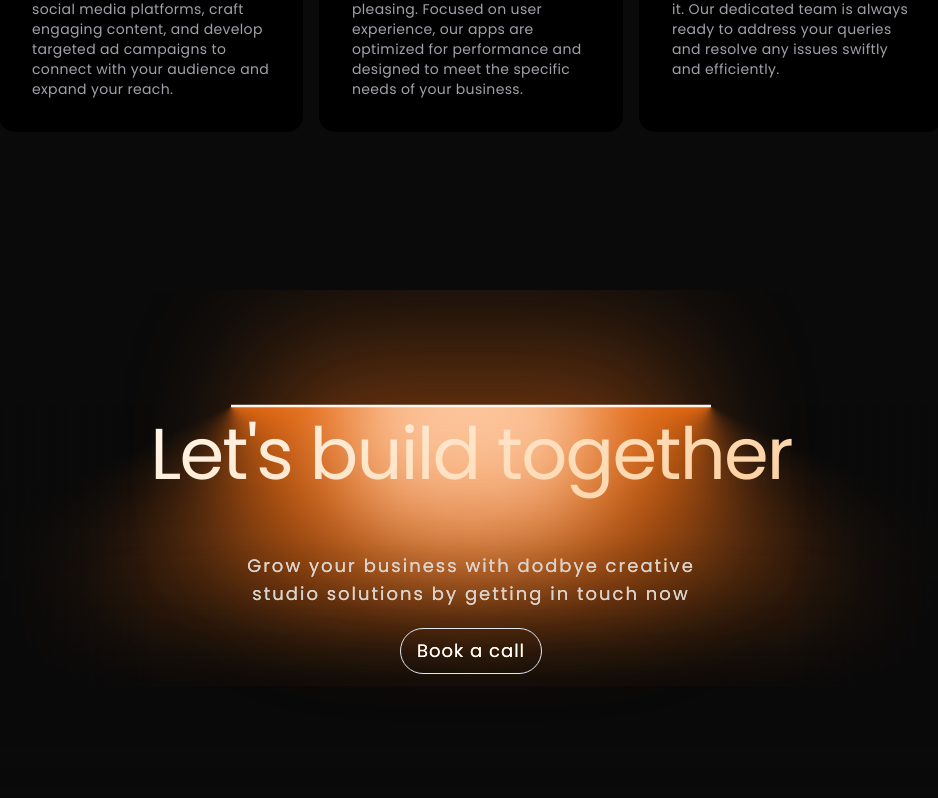
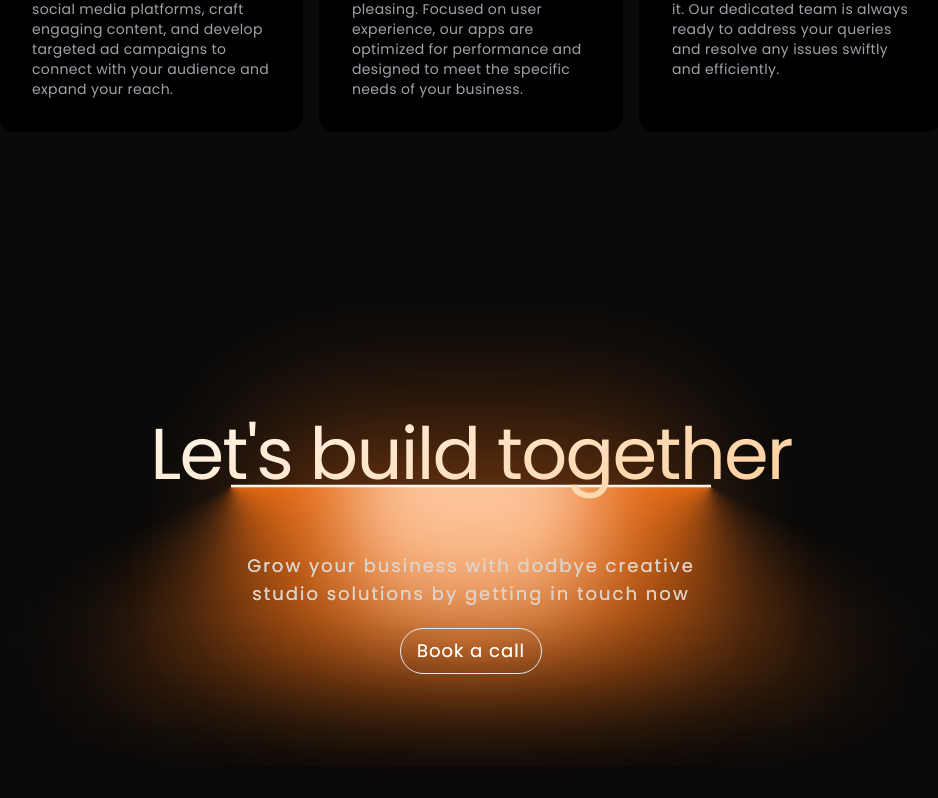
Before and after one commit to oguzhandemirkaya/dodbytewebsite, a Next.js app: page / in a window 1280 px wide. Shown: the part 6116-6914 px from the top of the page, without its empty margins (169-1107 px from the left). Built offline with nearby package versions, Linux system fonts and the light colour scheme.

Commit message:
dodbyte creative

```diff
--- a/app/snipped/lamp-snippet.tsx
+++ b/app/snipped/lamp-snippet.tsx
@@ -15,7 +15,7 @@
           ease: "easeInOut",
         }}
         className="mt-3 bg-gradient-to-br from-orange-50 to-orange-300 py-4 bg-clip-text text-center text-4xl font-medium tracking-tight text-transparent md:text-7xl"
-        style={{ marginTop: "0rem"}} // Düzeltildi
+        style={{ marginTop: "-10rem"}} // Düzeltildi
       >
         <div className="flex flex-col items-center">
           <span className="mb-4">Let&apos;s build together</span>
```
